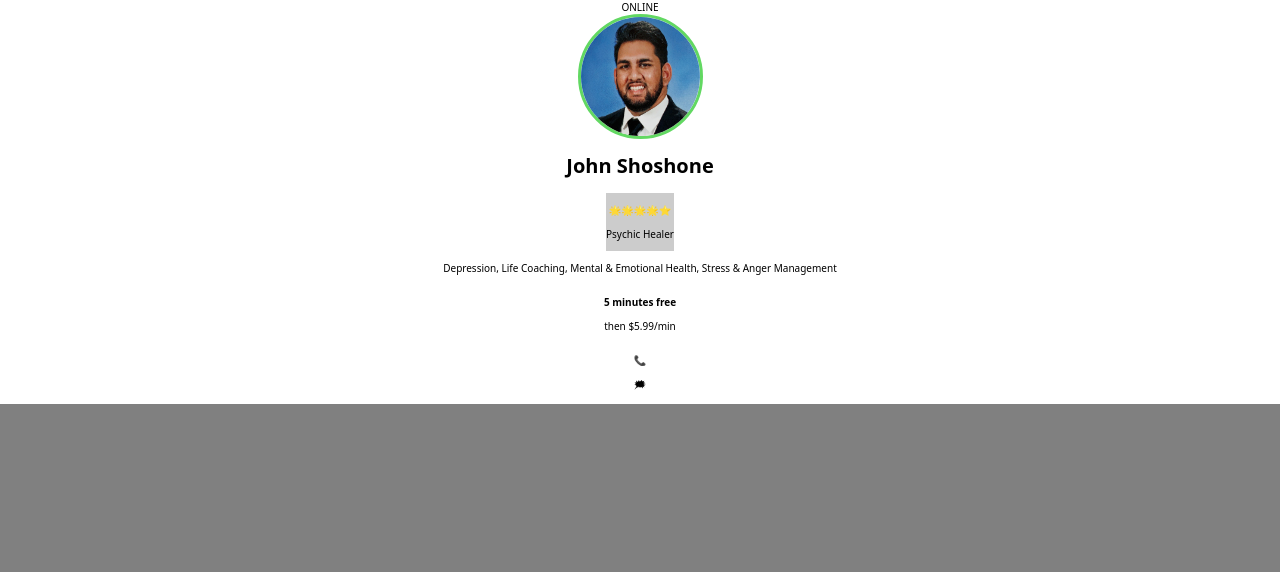
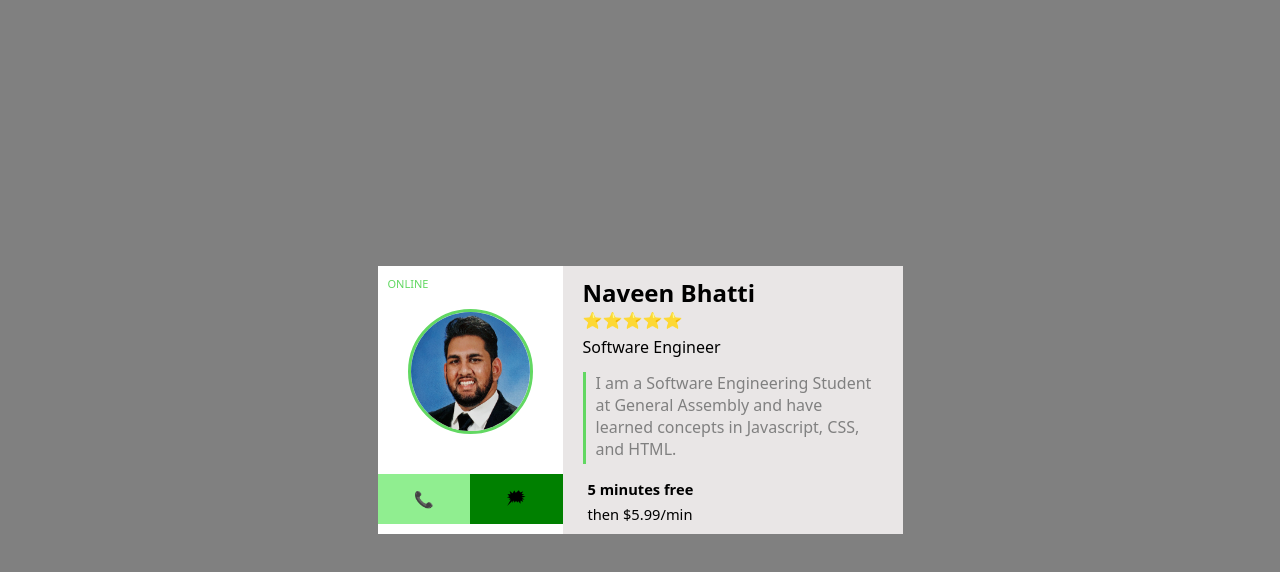
Before and after one commit to mrunlockedtech-odin/css-flexbox-grid, a plain HTML site: page index.html in a window 1280 px wide. Drawn offline with Linux system fonts and the light colour scheme.

Commit message:
Complete intial styling and flex box

```diff
--- a/css/style.css
+++ b/css/style.css
@@ -23,6 +23,10 @@ body {
   font-family: system-ui, -apple-system, BlinkMacSystemFont, "Segoe UI",
     Roboto, Oxygen-Sans, Ubuntu, Cantarell, "Helvetica Neue", sans-serif;
   margin: 0;
+  display: flex;
+  align-items: center;
+  justify-content: center;
+  min-height: 100vh;
 }
 img {
   border-radius: 50%;
@@ -30,15 +34,122 @@ img {
   border: 3px solid rgb(98, 216, 98);
 }
 main {
-  /* margin: auto; */
+  background-color: white;
+  text-align: center;
+  font-size: 12pt;
+}
+#status {
+  text-align: right;
+  margin: 10px 10px 0px 0px;
+  color: rgb(98, 216, 98);
+  font-size: 11px;
+}
+#name {
+  margin: 10px;
+  font-size: 24px;
+}
+#occupation {
+  background-color: lightgray;
+  padding: 5px 60px;
+}
+#brand {
+  display: none;
+}
+#occupation p {
+  margin: 10px;
+}
+#contact {
   display: flex;
-  flex-direction: column;
+  grid-template-columns: 50% 50%;
+}
+#contact > p:first-child {
+  background-color: lightgreen;
+}
+#contact > p:last-child{
+  background-color: green;
+}
+#contact p {
+  display: grid;
   align-items: center;
   text-align: center;
-  background-color: white;
+  width: 50%;
+  height: 50px;
+  margin: 0%;
+}
+#offer p {
+  margin: 5px;
+
+}
+#offer {
+  padding: 20px;
 }
 
-#occupation {
-  background-color: rgba(112, 112, 112, 0.351);
-
+@media only screen and (min-width: 768px){
+  body {
+    background-color: gray;
+  /* Use a system font, if none are available use an available sans-sarif   font */
+    font-family: system-ui, -apple-system, BlinkMacSystemFont, "Segoe UI",
+      Roboto, Oxygen-Sans, Ubuntu, Cantarell, "Helvetica Neue", sans-serif;
+    margin: 0;
+    display: grid;
+    /* align-items: center;
+    justify-content: center; */
+    min-width: 100vh;
+  }
+  #name, #occupation, #brand, #offer{
+    background-color: rgba(201, 192, 192, 0.401);
+  }
+  main {
+    display: grid;
+    grid-template-columns: 1fr;
+    grid-template-rows: auto auto auto auto;
+    text-align: left;
+  }
+  #offer{
+    grid-area: 4/4/5/5;
+    padding: 0px 20px 5px 20px;
+    font-size: 11pt;
+  }
+  #occupation{
+    grid-area: 2/4/3/5;
+    padding: 0 20px;
+  }
+  #brand {
+    display: flex;
+    inline-size: 340px;
+    text-align: left;
+    overflow-wrap: break-word;
+    grid-area: 3/4/4/5;
+  }
+  #contact {
+    grid-area: 4/1/5/2;
+  }
+  main img {
+    grid-area: 2/1/4/2;
+    margin: 0 30px 40px 30px;
+  }
+  #name {
+    padding: 10px 20px 0px 20px;
+    grid-area: 1/4/2/5;
+    margin: 0;
+  }
+  #status {
+    text-align: left;
+    margin: 10px 10px;
+  }
+  #brand p {
+    margin: 10px 20px;
+    border-left: 3px solid rgb(98, 216, 98);
+    padding-left: 10px;
+    color: gray;
+  }
+  #occupation > p:first-child{
+    margin: auto auto 5px auto;
+  }
+  #occupation > p:last-child{
+    margin: 5px auto auto auto
+  }
+  contact p {
+    padding
+  }
 }
--- a/index.html
+++ b/index.html
@@ -10,13 +10,13 @@
   <main>
     <div id="status">ONLINE</div>
     <img src="./images/1634933950099.jpeg" alt="placeholder avatar">
-    <h1 id="name">John Shoshone</h1>
+    <h1 id="name">Naveen Bhatti</h1>
     <section id="occupation">
-      <p>🌟🌟🌟🌟⭐</p>
-      <p>Psychic Healer</p>
+      <p>⭐⭐⭐⭐⭐</p>
+      <p>Software Engineer</p>
     </section>
     <section id="brand">
-      <p>Depression, Life Coaching, Mental & Emotional Health, Stress & Anger Management</p>
+      <p>I am a Software Engineering Student at General Assembly and have learned concepts in Javascript, CSS, and HTML.</p>
     </section>
     <section id="offer">
       <p><strong>5 minutes free</strong></p>
```
